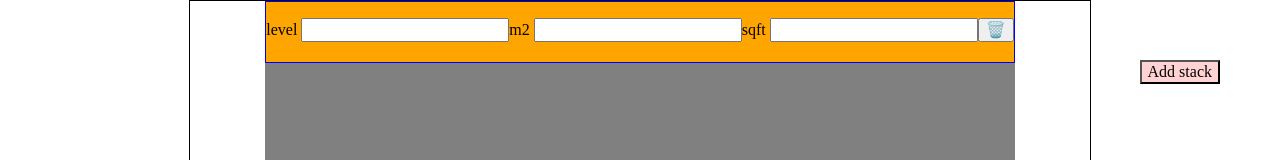
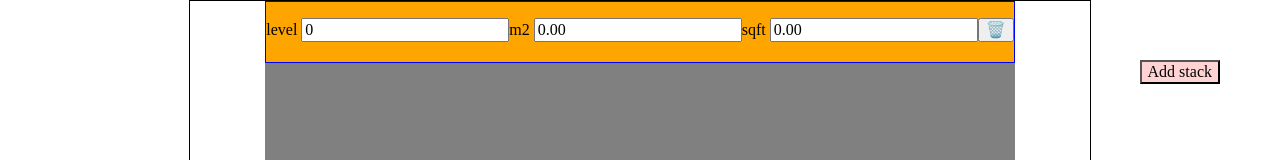
Before and after one commit to wnwarchdev/StackCalculator, a website built with Parcel: page index.html in a window 1280 px wide. Shown: the top 160 px of the page. Built offline with nearby package versions, Linux system fonts and the light colour scheme.

Commit message:
update name; add two decimals to input

```diff
--- a/index.html
+++ b/index.html
@@ -4,7 +4,7 @@
     <meta charset="UTF-8" />
     <meta name="viewport" content="width=device-width, initial-scale=1.0" />
     <meta http-equiv="X-UA-Compatible" content="ie=edge" />
-    <title>HTML 5 Boilerplate</title>
+    <title>Stack Calculator</title>
     <link rel="stylesheet" href="./src/sass/style.scss" />
   </head>
   <body>
--- a/src/js/app.js
+++ b/src/js/app.js
@@ -21,6 +21,7 @@ const levelDiv = `<div class="level">
   <input
     id="level"
     min="0"
+    value="0"
     type="number"
     pattern="^\d*(\.\d{0,2})?$"
     onpaste="return false;"
@@ -33,10 +34,12 @@ const levelDiv = `<div class="level">
   <input
     id="inputSqM"
     min="0"
+    value="0.00"
     type="number"
     pattern="^\d*(\.\d{0,2})?$"
     onpaste="return false;"
     ondrop="return false;"
+    onblur="this.value = parseFloat(this.value).toFixed(2)"
     autocomplete="off"
   />
 </p>
@@ -45,10 +48,12 @@ const levelDiv = `<div class="level">
   <input
     id="inputSqFt"
     min="0"
+    value="0.00"
     type="number"
     pattern="^\d*(\.\d{0,2})?$"
     onpaste="return false;"
     ondrop="return false;"
+    onblur="this.value = parseFloat(this.value).toFixed(2)"
     autocomplete="off"
   />
 </p>
```
